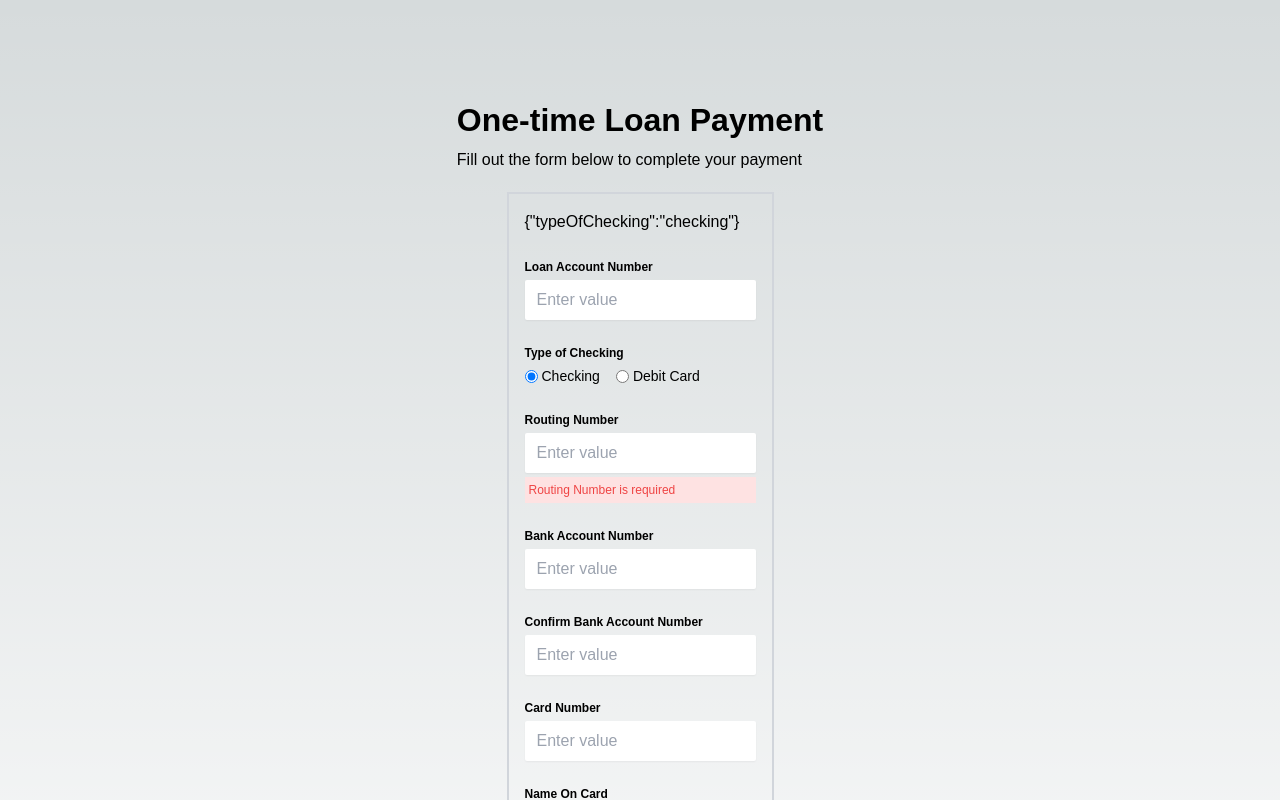
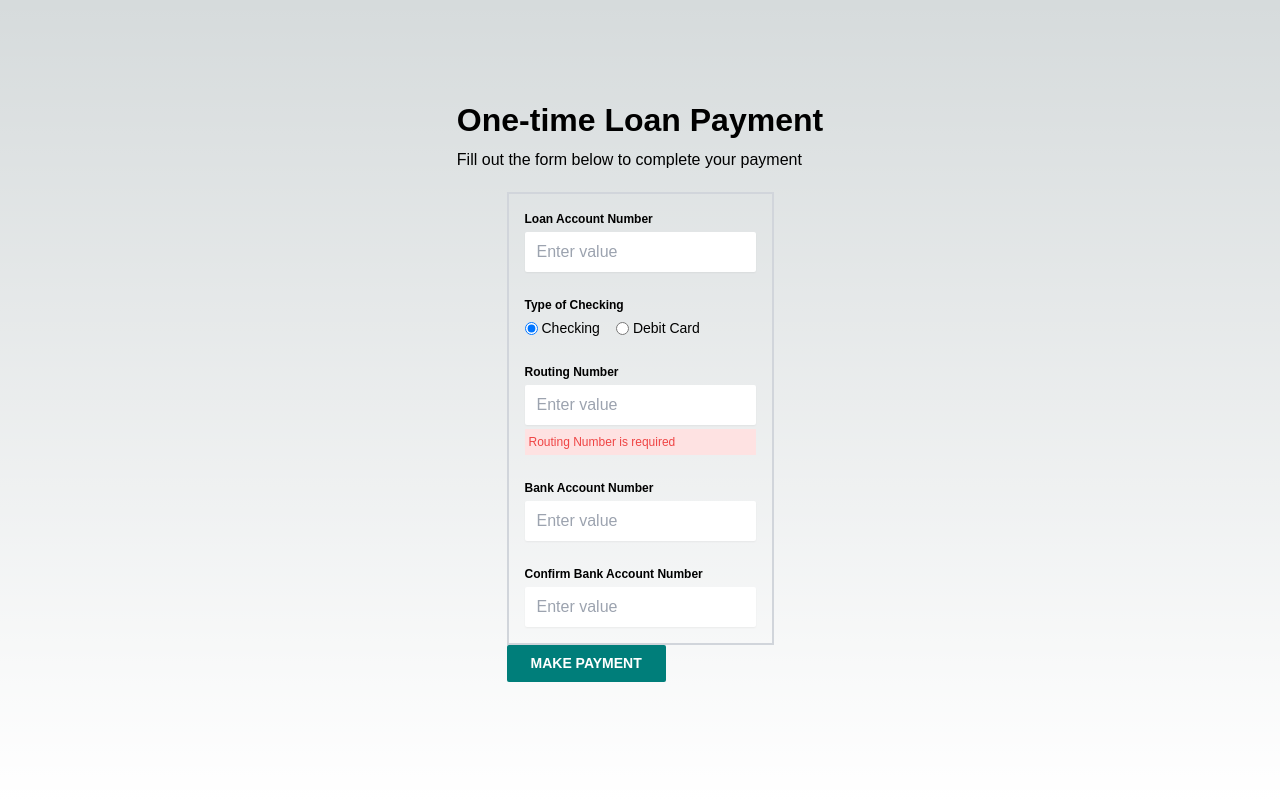
Before and after one commit to anhcaoh/payment, a Next.js app: page / in a window 1280 px wide. Shown: the top 800 px of the page. Built offline with nearby package versions, Linux system fonts and the light colour scheme.

Commit message:
refactor: :safety_vest: added logics for hiddenOnCondition fields

```diff
--- a/src/app/features/OneTimePayment/index.tsx
+++ b/src/app/features/OneTimePayment/index.tsx
@@ -44,6 +44,7 @@ const OneTimePayment = () => {
         message: "Routing Number is required",
       },
       type: "text" as IInput["type"],
+      hidden: "typeOfChecking:debitCard",
     },
     {
       id: "bank-account-number",
@@ -51,6 +52,7 @@ const OneTimePayment = () => {
       label: "Bank Account Number",
       placeholder: "Enter value",
       type: "text" as IInput["type"],
+      hidden: "typeOfChecking:debitCard",
     },
     {
       id: "confirm-bank-account-number",
@@ -58,6 +60,7 @@ const OneTimePayment = () => {
       label: "Confirm Bank Account Number",
       placeholder: "Enter value",
       type: "text" as IInput["type"],
+      hidden: "typeOfChecking:debitCard",
     },
 
     // Debit Card
@@ -67,7 +70,7 @@ const OneTimePayment = () => {
       label: "Card Number",
       placeholder: "Enter value",
       type: "text" as IInput["type"],
-      hidden: "typeOfChecking:check",
+      hidden: "typeOfChecking:checking",
     },
     {
       id: "name-on-card",
@@ -75,6 +78,7 @@ const OneTimePayment = () => {
       label: "Name On Card",
       placeholder: "Enter value",
       type: "text" as IInput["type"],
+      hidden: "typeOfChecking:checking",
     },
     {
       id: "expiration-date",
@@ -82,6 +86,7 @@ const OneTimePayment = () => {
       label: "Expiration Date",
       placeholder: "Enter value",
       type: "text" as IInput["type"],
+      hidden: "typeOfChecking:checking",
     },
     {
       id: "cvv",
@@ -89,6 +94,7 @@ const OneTimePayment = () => {
       label: "CVV",
       placeholder: "Enter value",
       type: "number" as IInput["type"],
+      hidden: "typeOfChecking:checking",
     },
   ];
   type FormSchema = typeof fields | { [key: string]: string };
@@ -128,7 +134,6 @@ const OneTimePayment = () => {
         <>
           <div className="border-2 border-gray-300 p-4">
             <div className="flex flex-col gap-6 w-min">
-              {JSON.stringify(watch())}
               {fields?.map((field) => {
                 const hiddenOnCondition = field.hidden?.split(":");
                 const [key, value] = hiddenOnCondition || [];
@@ -137,7 +142,9 @@ const OneTimePayment = () => {
                   hiddenOnCondition &&
                   values &&
                   (values as { [key: string]: string })[key] === value;
-                return <FieldsRenderer key={field.id} field={field} />;
+                return isHidden ? null : (
+                  <FieldsRenderer key={field.id} field={field} />
+                );
               })}
             </div>
           </div>
```
